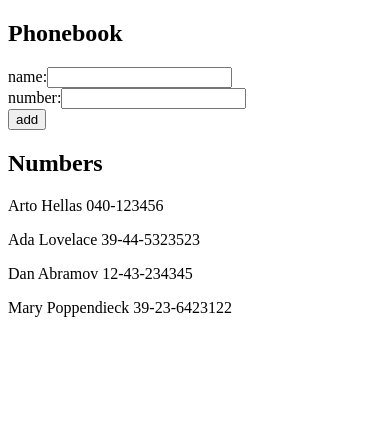
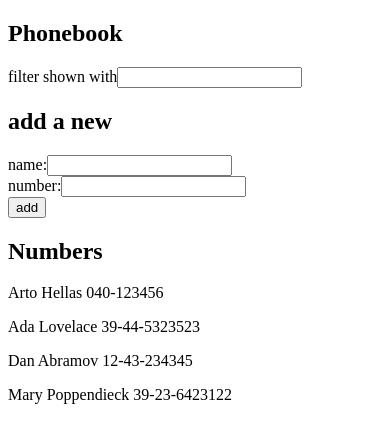
Before and after one commit to Olli-M-Multanen/FullstackOpen_2023, a React (Create React App) app in the folder part2/phonebook/: page / in a window 390 px wide. Shown: the top 442 px of the page. Built offline with nearby package versions, Linux system fonts and the light colour scheme.

Commit message:
2.10 phonebook step5 done

```diff
--- a/part2/phonebook/src/App.js
+++ b/part2/phonebook/src/App.js
@@ -1,8 +1,84 @@
 import { useState } from 'react'
+
+const Filter = ({nameFilter, handleFilterChange}) => {
+  return (
+    <>
+    filter shown with
+      <input
+      value={nameFilter}
+      onChange={handleFilterChange}></input>
+    </>
+  )
+}
+
+const AddContact = ({addPerson, newName, handleNameChange, newNumber, handleNumberChange}) => {
+  return (
+    <>
+    <h2>add a new</h2>
+      <form onSubmit={addPerson}>
+        <div>
+          name:
+          <input
+          value={newName}
+          onChange={handleNameChange}
+          />
+        </div>
+        <div>
+          number:
+          <input value={newNumber}
+          onChange={handleNumberChange}
+          />
+        </div>
+        <div>
+          <button type="submit">add</button>
+        </div>
+      </form>
+    </>
+  )
+}
 
 const Person = ({ person }) => {
   return (
+    <>
     <p>{person.name} {person.number}</p>
+    </>
+  )
+}
+
+const AllNumbers = ({persons}) => {
+  return (
+    <>
+    <h2>Numbers</h2>
+      {persons.map(person =>
+        <Person key={person.name} person={person}/>
+        )}
+    </>
+  )
+}
+
+const FilteredNumbers = ({persons, nameFilter}) => {
+  return (
+    <>
+    <h2>Numbers</h2>
+      {persons.filter(person =>
+        person.name.toLocaleLowerCase().includes(nameFilter.toLocaleLowerCase())).map(filteredName => (
+          <Person key={filteredName.name} person={filteredName} />
+    ))}
+    </>
+  )
+}
+
+const ContactBook = ({nameFilter, persons}) => {
+  if (nameFilter) {
+    return (
+      <>
+      <FilteredNumbers persons={persons} nameFilter={nameFilter}/>
+      </>
+    )
+  } return (
+    <>
+    <AllNumbers persons={persons}/>
+    </>
   )
 }
 
@@ -15,6 +91,7 @@ const App = () => {
   )
   const [newName, setNewName] = useState('')
   const [newNumber, setNewNumber] = useState('')
+  const [nameFilter, setNameFilter] = useState('')
 
   const addPerson = (event) => {
     event.preventDefault()
@@ -28,6 +105,10 @@ const App = () => {
   }
   const handleNumberChange = (event) => {
     setNewNumber(event.target.value)
+  }
+
+  const handleFilterChange = (event) => {
+    setNameFilter(event.target.value)
   }
 
   function contactExists (name, number) {
@@ -52,29 +133,9 @@ const App = () => {
   return (
     <>
     <h2>Phonebook</h2>
-      <form onSubmit={addPerson}>
-        <div>
-          name:
-          <input value={newName}
-          onChange={handleNameChange}
-          />
-        </div>
-        <div>
-          number:
-          <input value={newNumber}
-          onChange={handleNumberChange}
-          />
-        </div>
-        <div>
-          <button type="submit">add</button>
-        </div>
-      </form>
-      <h2>Numbers</h2>
-      <div>
-        {persons.map(person =>
-          <Person key={person.name} person={person}/>
-          )}
-      </div>
+    <Filter nameFilter={nameFilter} handleFilterChange={handleFilterChange} />
+    <AddContact addPerson={addPerson}newName={newName} handleNameChange={handleNameChange} newNumber={newNumber} handleNumberChange={handleNumberChange}/>
+    <ContactBook nameFilter={nameFilter} persons={persons}/>
     </>
   )
 }
```
